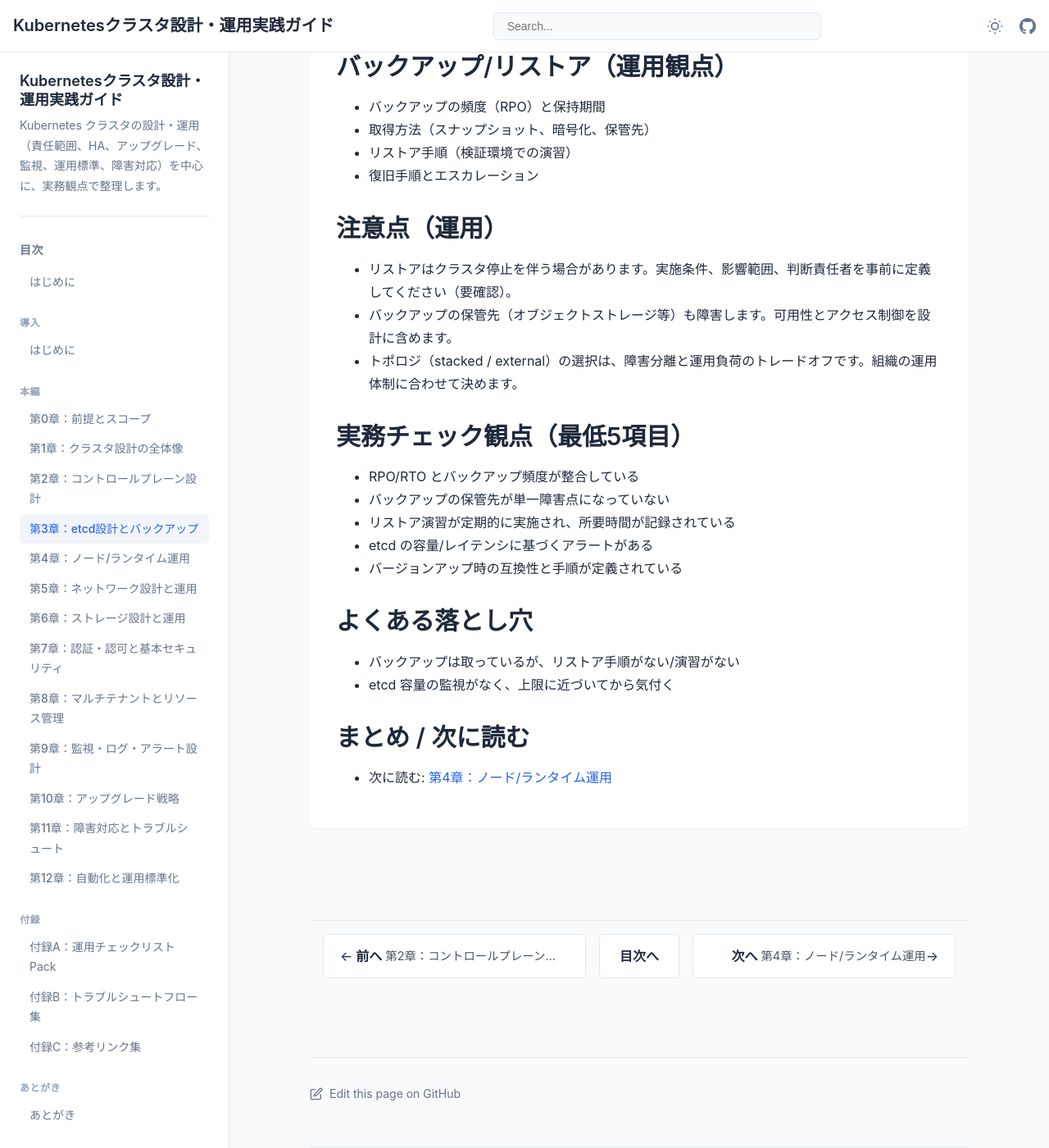
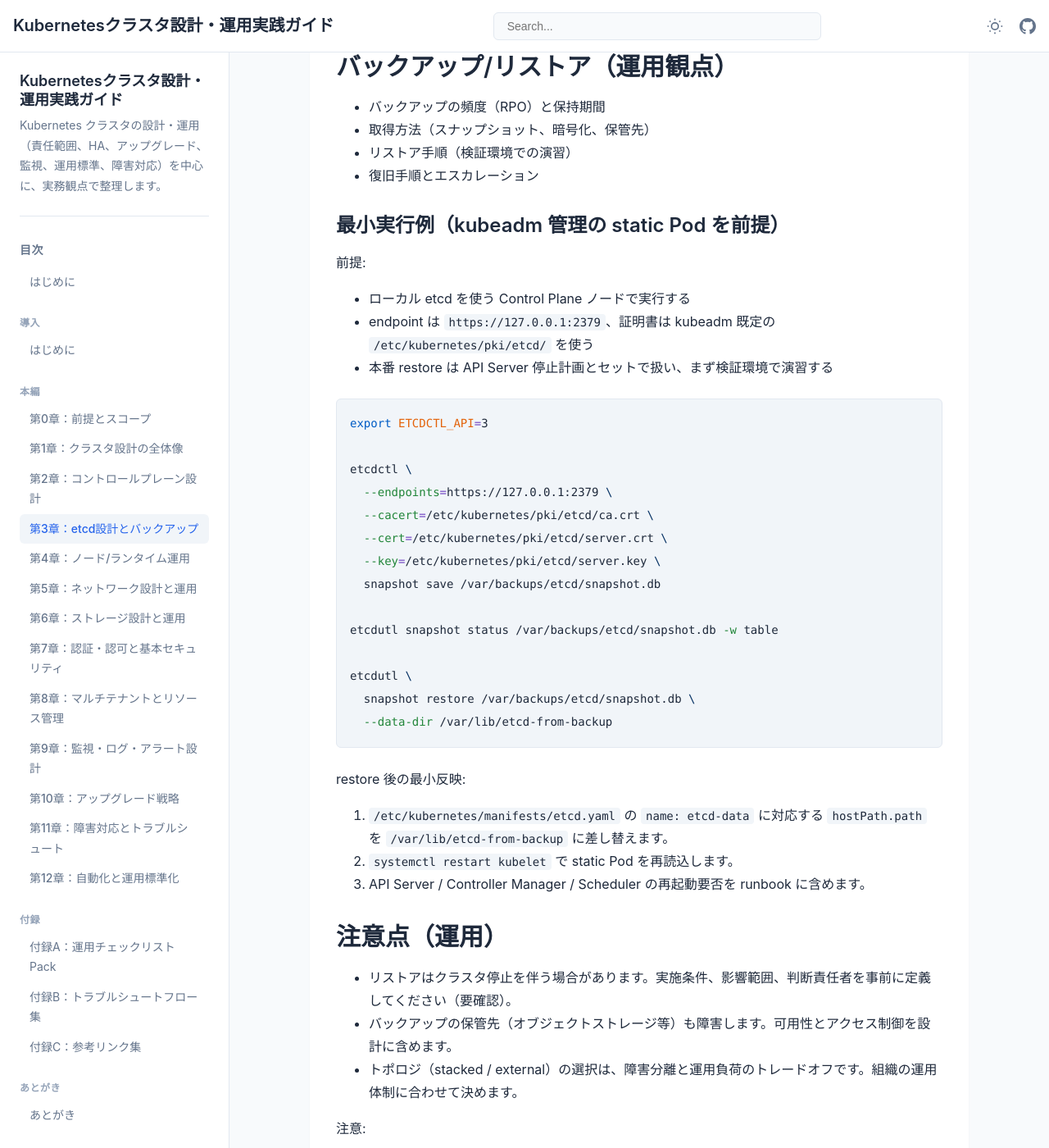
Before and after one commit to itdojp/kubernetes-cluster-ops-book, a Jekyll site: the page built from docs/chapters/chapter03/index.md, in a window 1280 px wide and 1400 px high, scrolled down 1885 px. Shown: the whole window at 82% size. Built offline with Jekyll 4.4.1, drawn with Linux system fonts in a browser that asks for light colours; some of the changed text lies outside the part shown.

Commit message:
docs: add etcd snapshot restore example

````diff
--- a/docs/chapters/chapter03/index.md
+++ b/docs/chapters/chapter03/index.md
@@ -61,10 +61,42 @@ etcd は Kubernetes のクラスタ状態を保持する基盤であり、障害
 - リストア手順（検証環境での演習）
 - 復旧手順とエスカレーション
 
+### 最小実行例（kubeadm 管理の static Pod を前提）
+前提:
+- ローカル etcd を使う Control Plane ノードで実行する
+- endpoint は `https://127.0.0.1:2379`、証明書は kubeadm 既定の `/etc/kubernetes/pki/etcd/` を使う
+- 本番 restore は API Server 停止計画とセットで扱い、まず検証環境で演習する
+
+```bash
+export ETCDCTL_API=3
+
+etcdctl \
+  --endpoints=https://127.0.0.1:2379 \
+  --cacert=/etc/kubernetes/pki/etcd/ca.crt \
+  --cert=/etc/kubernetes/pki/etcd/server.crt \
+  --key=/etc/kubernetes/pki/etcd/server.key \
+  snapshot save /var/backups/etcd/snapshot.db
+
+etcdutl snapshot status /var/backups/etcd/snapshot.db -w table
+
+etcdutl \
+  snapshot restore /var/backups/etcd/snapshot.db \
+  --data-dir /var/lib/etcd-from-backup
+```
+
+restore 後の最小反映:
+1. `/etc/kubernetes/manifests/etcd.yaml` の `name: etcd-data` に対応する `hostPath.path` を `/var/lib/etcd-from-backup` に差し替えます。
+2. `systemctl restart kubelet` で static Pod を再読込します。
+3. API Server / Controller Manager / Scheduler の再起動要否を runbook に含めます。
+
 ## 注意点（運用）
 - リストアはクラスタ停止を伴う場合があります。実施条件、影響範囲、判断責任者を事前に定義してください（要確認）。
 - バックアップの保管先（オブジェクトストレージ等）も障害します。可用性とアクセス制御を設計に含めます。
 - トポロジ（stacked / external）の選択は、障害分離と運用負荷のトレードオフです。組織の運用体制に合わせて決めます。
+
+注意:
+- `etcdctl snapshot restore` は etcd v3.5 で非推奨、v3.6 で削除済みのため、restore/status は `etcdutl` 前提で記述します。
+- external etcd やマネージド Control Plane では、証明書パスと再起動手順が異なるため、各製品の手順に読み替えます。
 
 ## 実務チェック観点（最低5項目）
 - RPO/RTO とバックアップ頻度が整合している
````
Also changed, not shown: src/chapters/chapter03/index.md (+32 -0 lines).
